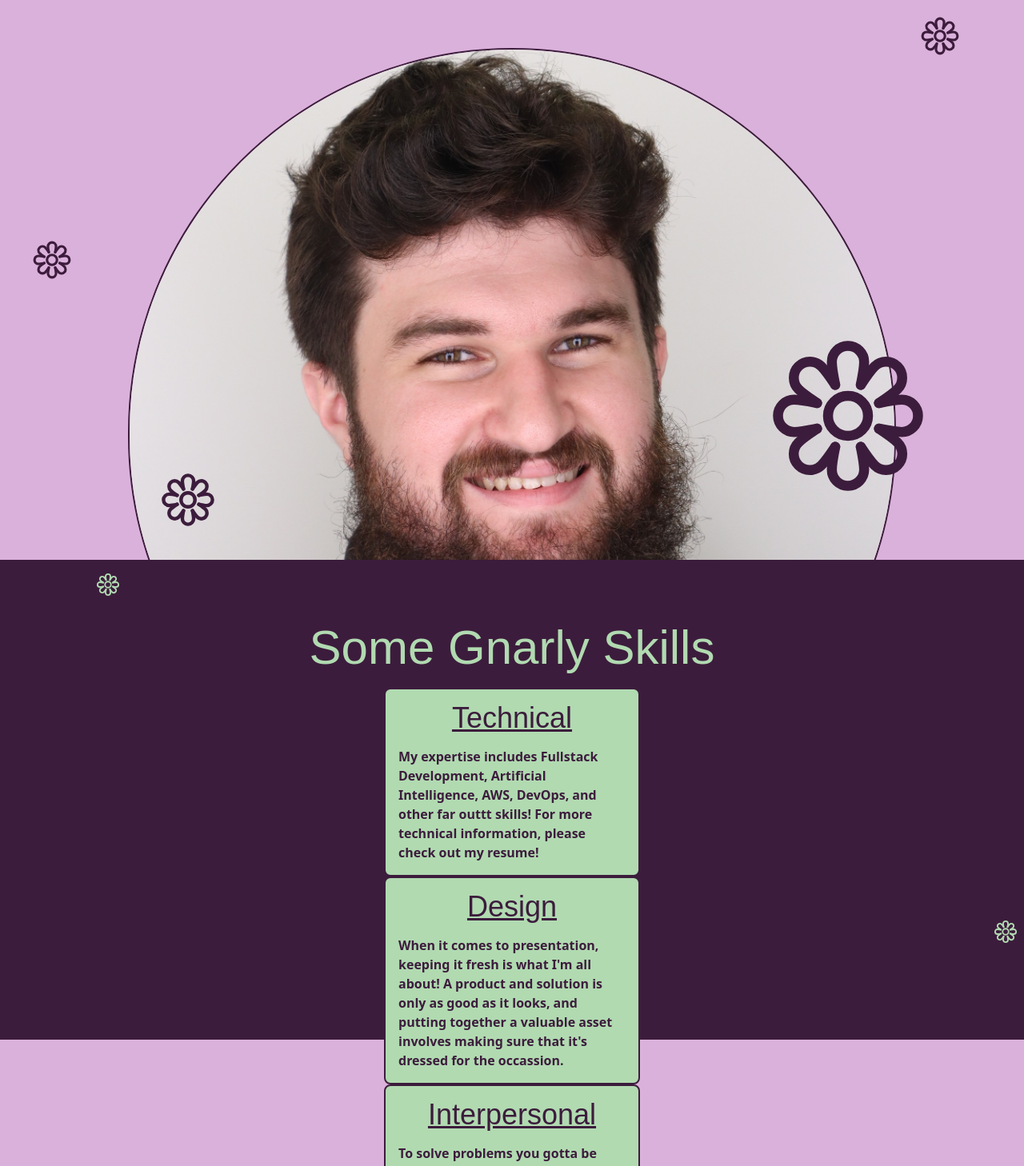
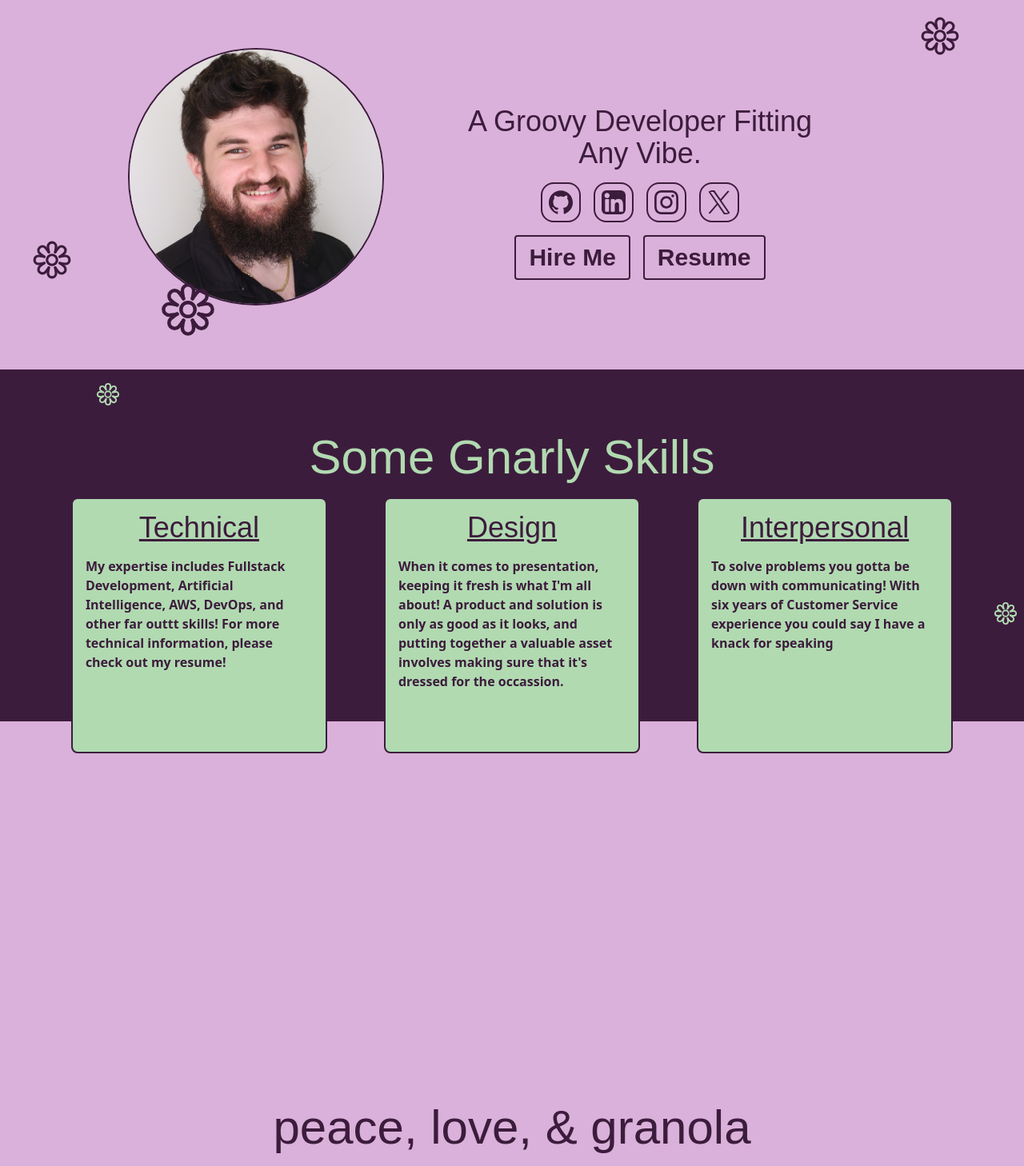
Before and after one commit to jamesdev4you/GroovyPortfolio, a Next.js app in the folder portfolio/: page / in a window 1280 px wide. Shown: the part 100-1558 px from the top of the page at 80% size. Built offline with nearby package versions, Linux system fonts and the light colour scheme; a web font is replaced by a local one.

Commit message:
mobilization

```diff
--- a/portfolio/app/page.tsx
+++ b/portfolio/app/page.tsx
@@ -50,13 +50,8 @@ export default function Home() {
     <div className=" flex flex-col w-full h-full bg-foreground ">
 
     {/* Hero section */}
-    <div className="relative pt-40 z-10 flex items-start justify-center bg-foreground w-full h-screen">
+    <div className="relative pt-40 pb-10 z-10 flex items-start justify-center bg-foreground w-full h-screen md:h-auto">
       {/* Background SVGs */}
-      <Flower
-        width={200}
-        height={200}
-        className="hidden md:flex absolute z-0 [&_path]:stroke-background! [&_circle]:stroke-background! bottom-20 right-30 "
-      />
       <Flower
         width={50}
         height={50}
@@ -73,13 +68,13 @@ export default function Home() {
         className="absolute z-0 [&_path]:stroke-background! [&_circle]:stroke-background! bottom-10 left-50 "
       />
       {/* Hero Content */}
-      <div className="flex-col items-center justify-center w-3/4 h-auto">
+      <div className="flex flex-col md:flex-row items-center justify-center w-3/4 md:w-full h-auto">
         {/* Hero Photo */}
-        <div className="flex items-center justify-center w-full h-auto mb-10">
+        <div className="flex items-center justify-center w-full md:w-1/4 h-auto mb-10">
           <Image src={HeroPic} alt="Hero Photo" className="rounded-full h-auto object-cover border-background border-2" />
         </div>
         {/* Hero Text + Links*/}
-        <div className="flex flex-col items-center  justify-center w-full h-auto gap-4 text-center">
+        <div className="flex flex-col items-center  justify-center w-full md:w-1/2 h-auto gap-4 text-center">
           <h1 className="text-4xl md:text-4xl md:w-3/4 font-display text-background">A Groovy Developer Fitting Any Vibe.</h1>
           <div className="flex items-center justify-start space-x-4">
             {SocialMedias.map(({ name, Icon, href }) => (
@@ -110,7 +105,7 @@ export default function Home() {
     </div>
 
     {/* Skills section */}
-    <div className="relative z-20 flex flex-col items-center justify-start bg-background w-full h-screen lg:h-150 pt-20">
+    <div className="relative z-20 flex flex-col  items-center justify-start bg-background w-full h-screen md:h-110 pt-20">
         <h1 className="text-6xl font-display text-accent w-full text-center">Some Gnarly Skills</h1>
         {/* AI way to change svg colors to  my theme colors */}
         <Flower
@@ -123,9 +118,9 @@ export default function Home() {
           height={30}
           className="absolute z-0 right-2 bottom-30 [&_path]:stroke-accent! [&_circle]:stroke-accent!"
         />
-        <div className="absolute flex-col w-10/12 h-full flex items-center justify-around top-40">
+        <div className="absolute flex-col w-10/12 md:w-11/12 h-full md:h-auto flex md:flex-row items-center justify-around top-40">
           {SkillBoxes.map(({ name, paragraphOne, paragraphTwo }) => (
-              <div key={name} className=" flex-col items-center justify-center w-full md:w-xs md:h-2/3 h-60 p-4 bg-accent rounded-lg border-2 border-background top-30">
+              <div key={name} className=" flex-col items-center justify-center w-full md:w-xs h-60 md:h-80 p-4 bg-accent rounded-lg border-2 border-background top-30">
                 <h2 className="text-4xl font-display text-background text-center underline">{name}</h2>
                 <p className="text-background mt-4 font-semibold">{paragraphOne}</p>
                 <p className="hidden text-background mt-4 font-semibold">{paragraphTwo}</p>
@@ -139,7 +134,7 @@ export default function Home() {
     {/* Personal section */}
     <div className=" z-10 flex items-center justify-center bg-foreground w-full h-auto lg:h-280 ">
 
-      <div className="flex-col items-center justify-center w-10/12 h-auto relative pb-20">
+      <div className="flex-col items-center justify-center w-10/12 md:w-8/12 h-auto relative pb-20">
         <Flower
           width={30}
           height={30}
@@ -152,8 +147,8 @@ export default function Home() {
         />
           {/* Images */}
 
-          <div className="flex-col items-start justify-start w-full h-auto pt-50">
-            <h1 className="text-4xl font-display text-background text-center">peace, love, & granola</h1>
+          <div className="flex-col items-start justify-start w-full h-auto md:pt-20 pt-50">
+            <h1 className="text-6xl font-display text-background text-center">peace, love, & granola</h1>
             <p className="text-background mt-4 font-bold">...the essential ingredients that alongside my work bring me joy. Time with family and friends, gardening, and working with the Tampa Bay community bring me emmense pride and joy. </p>
             <p className="text-background mt-4 font-bold">Here are some rad pictures of me having a blast! </p>
           </div>
```
